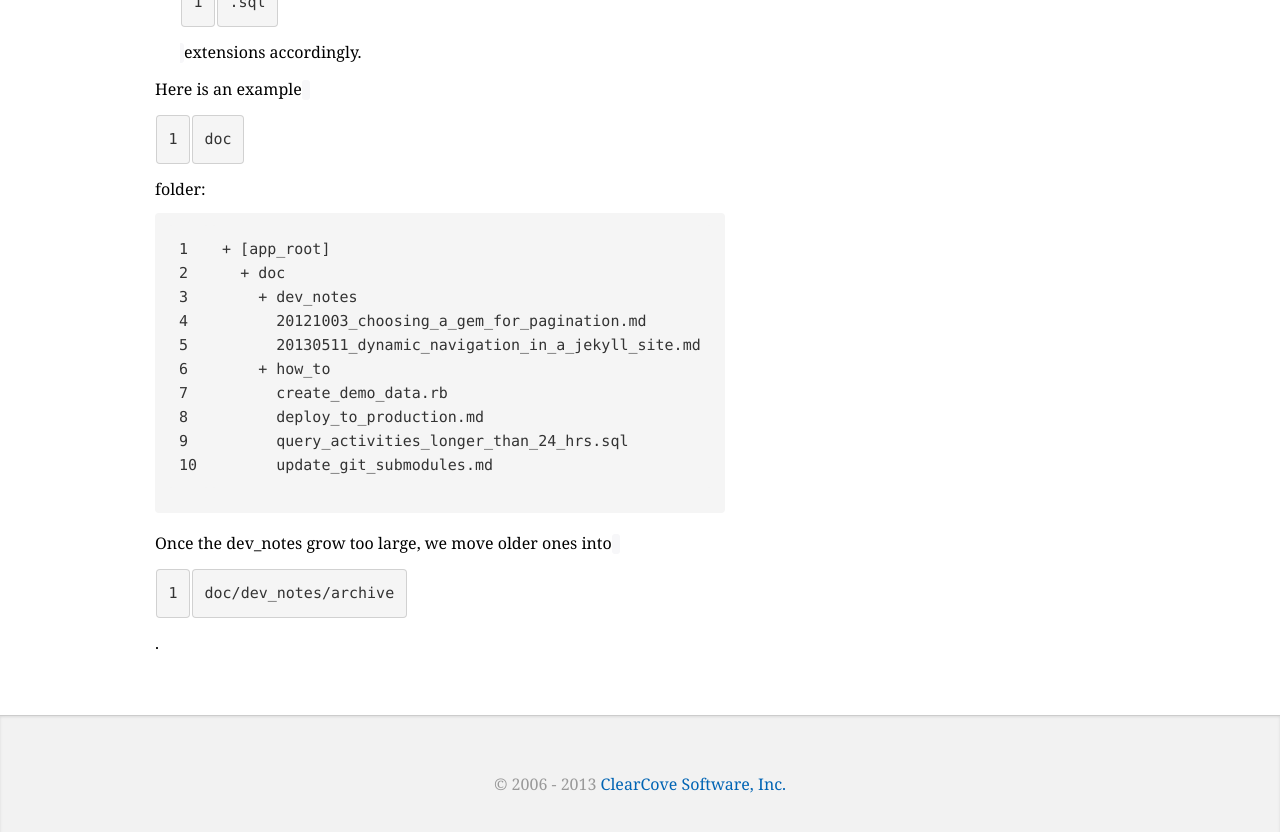
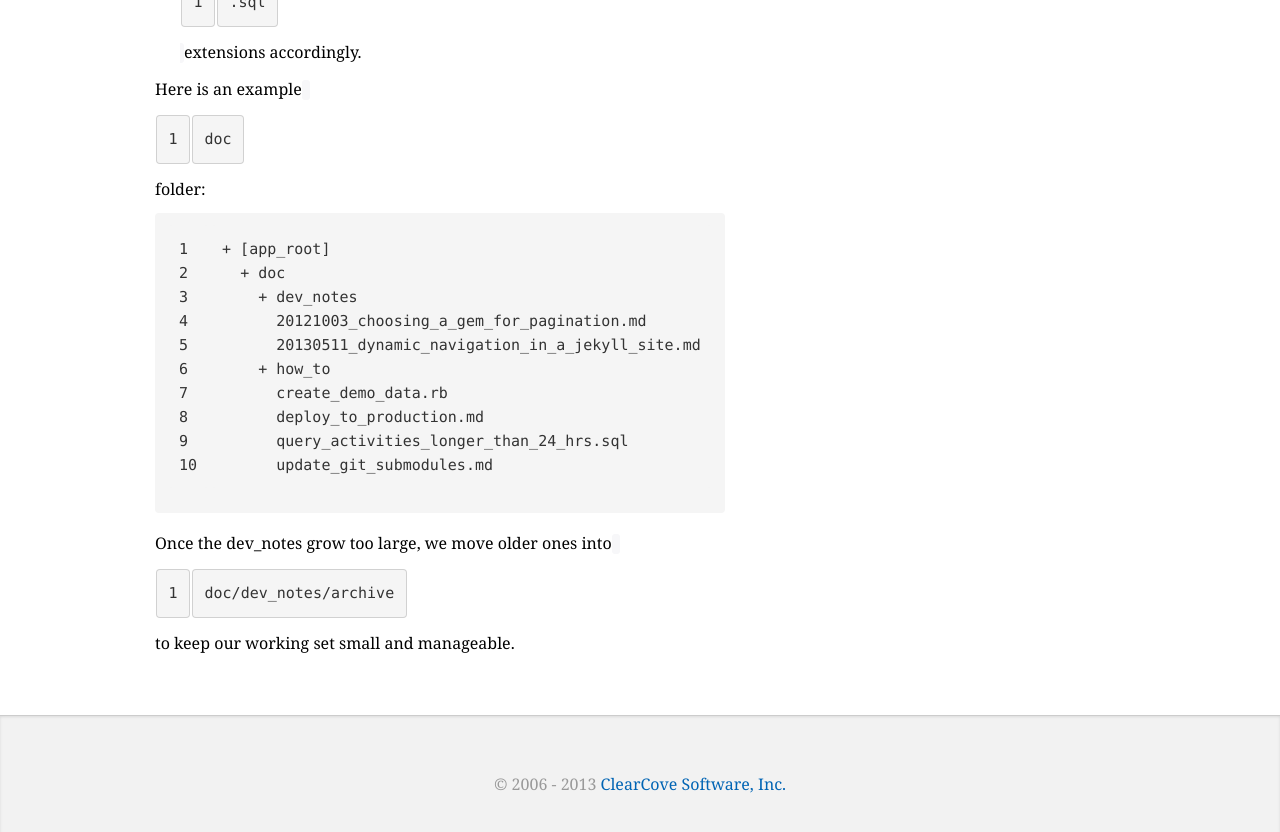
Before and after one commit to jhund/rails-recipes, a Jekyll site: the page built from pages/documentation.md, in a window 1280 px wide and 900 px high, scrolled down 1089 px. Shown: the top 832 px of the window. Built offline with Jekyll 4.4.1, drawn with Linux system fonts in a browser that asks for light colours; Markdown is read by kramdown in place of the engine named in the settings.

Commit message:
Updated documentation recipe

````diff
--- a/pages/documentation.md
+++ b/pages/documentation.md
@@ -45,4 +45,5 @@ Here is an example `doc` folder:
       update_git_submodules.md
 ```
 
-Once the dev_notes grow too large, we move older ones into `doc/dev_notes/archive`.
+Once the dev_notes grow too large, we move older ones into `doc/dev_notes/archive`
+to keep our working set small and manageable.
````
